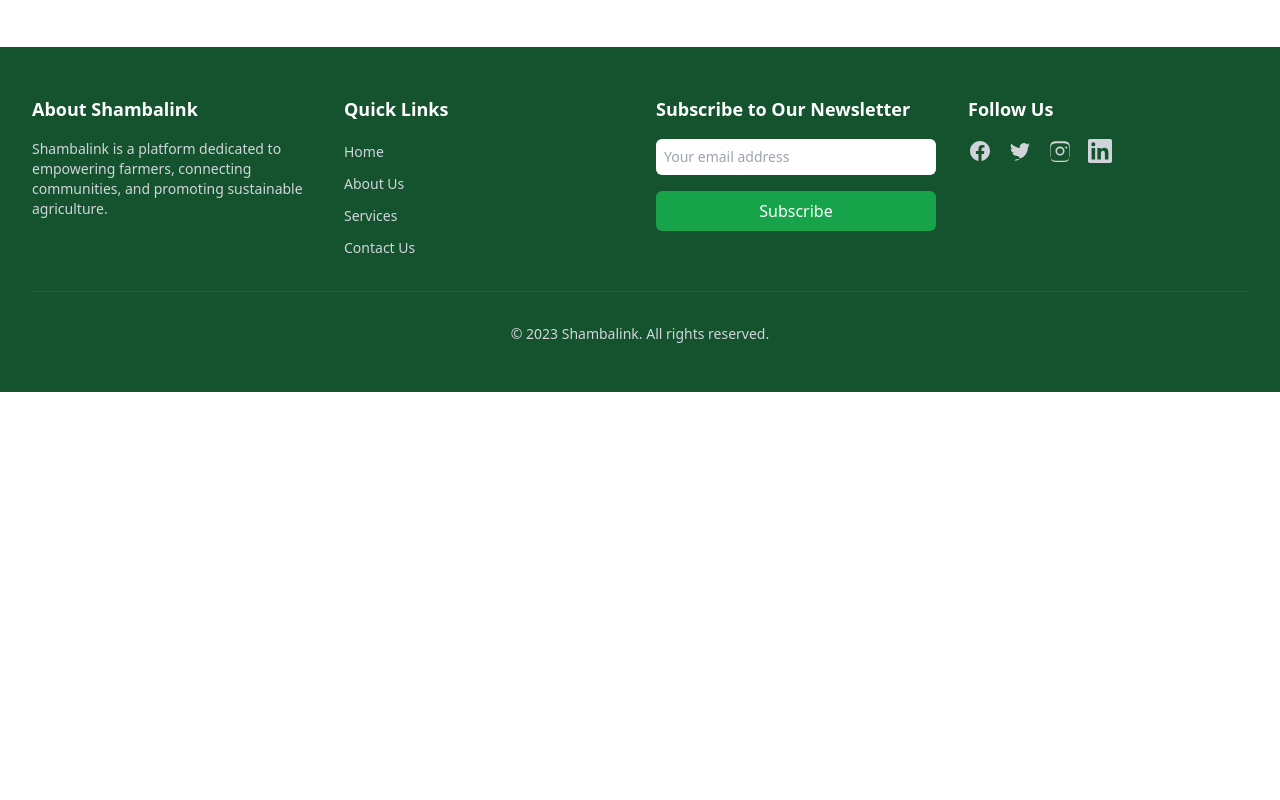
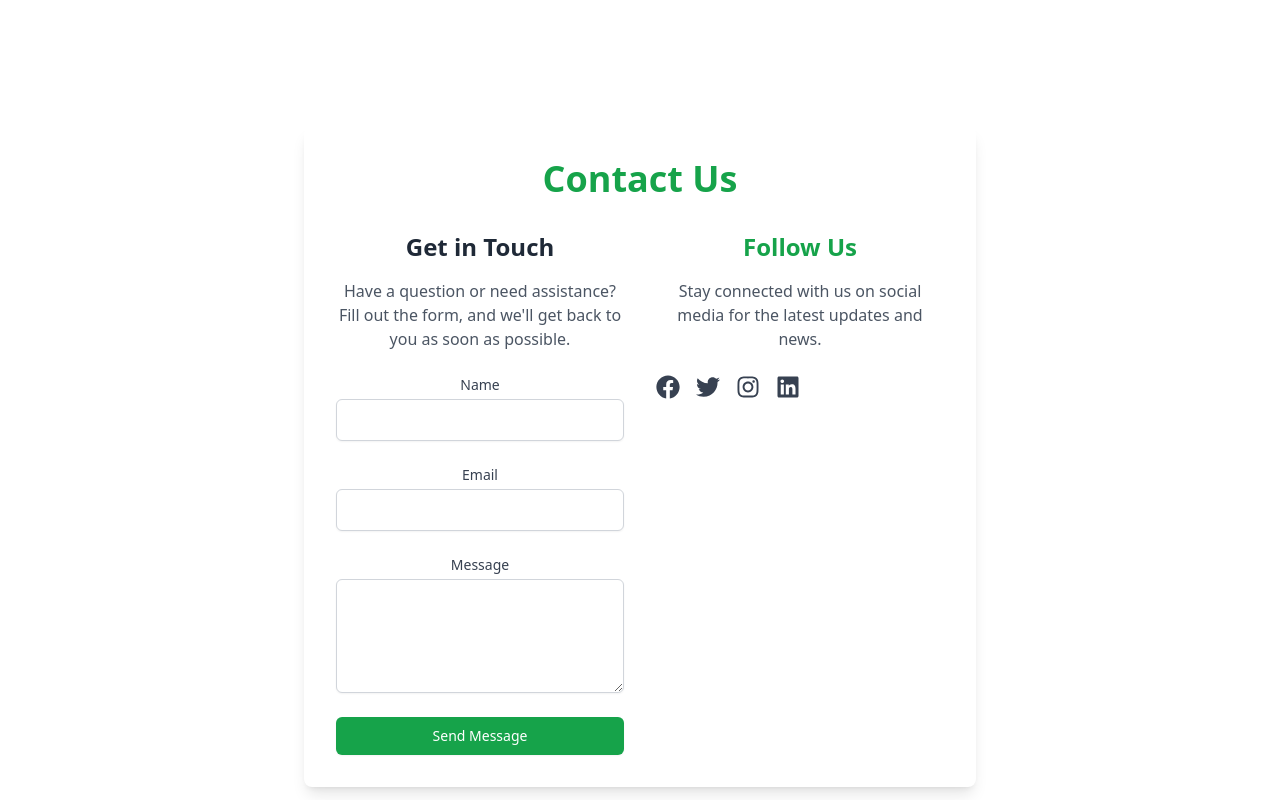
Before and after one commit to dorineokowo/shambalink2, a Next.js app: page / in a window 1280 px wide. Shown: the part 2860-3660 px from the top of the page. Before the commit the page ends 3252 px from the top, so only its background shows below. Built offline with nearby package versions, Linux system fonts and the light colour scheme.

Commit message:
Added contact section

```diff
--- a/package.json
+++ b/package.json
@@ -9,6 +9,8 @@
     "lint": "next lint"
   },
   "dependencies": {
+    "@headlessui/react": "^2.2.0",
+    "@heroicons/react": "^2.2.0",
     "framer-motion": "^12.2.0",
     "next": "15.1.6",
     "react": "^19.0.0",
--- /dev/null
+++ b/src/app/components/ContactForm.tsx
@@ -0,0 +1,75 @@
+import React, { useState } from 'react';
+
+const ContactForm: React.FC = () => {
+  const [formData, setFormData] = useState({
+    name: '',
+    email: '',
+    message: '',
+  });
+
+  const handleChange = (e: React.ChangeEvent<HTMLInputElement | HTMLTextAreaElement>) => {
+    const { name, value } = e.target;
+    setFormData((prev) => ({ ...prev, [name]: value }));
+  };
+
+  const handleSubmit = (e: React.FormEvent) => {
+    e.preventDefault();
+    // Handle form submission logic here
+    console.log('Form submitted:', formData);
+  };
+
+  return (
+    <form onSubmit={handleSubmit} className="space-y-6">
+      <div>
+        <label htmlFor="name" className="block text-sm font-medium text-gray-700">
+          Name
+        </label>
+        <input
+          type="text"
+          id="name"
+          name="name"
+          value={formData.name}
+          onChange={handleChange}
+          required
+          className="mt-1 block w-full px-3 py-2 border border-gray-300 rounded-md shadow-sm focus:outline-none focus:ring-primary focus:border-primary transition-all"
+        />
+      </div>
+      <div>
+        <label htmlFor="email" className="block text-sm font-medium text-gray-700">
+          Email
+        </label>
+        <input
+          type="email"
+          id="email"
+          name="email"
+          value={formData.email}
+          onChange={handleChange}
+          required
+          className="mt-1 block w-full px-3 py-2 border border-gray-300 rounded-md shadow-sm focus:outline-none focus:ring-primary focus:border-primary transition-all"
+        />
+      </div>
+      <div>
+        <label htmlFor="message" className="block text-sm font-medium text-gray-700">
+          Message
+        </label>
+        <textarea
+          id="message"
+          name="message"
+          value={formData.message}
+          onChange={handleChange}
+          rows={4}
+          required
+          className="mt-1 block w-full px-3 py-2 border border-gray-300 rounded-md shadow-sm focus:outline-none focus:ring-primary focus:border-primary transition-all"
+        />
+      </div>
+      <button
+        type="submit"
+        className="w-full flex justify-center py-2 px-4 border border-transparent rounded-md shadow-sm text-sm font-medium text-white bg-green-600 hover:bg-green-800 focus:outline-none focus:ring-2 focus:ring-offset-2 focus:ring-primary transition-all"
+      >
+        Send Message
+      </button>
+    </form>
+  );
+};
+
+export default ContactForm;
--- a/src/app/components/Navbar.tsx
+++ b/src/app/components/Navbar.tsx
@@ -45,7 +45,7 @@ const Navbar: React.FC = () => {
               Services
             </Link>
             <Link
-              href="/contact"
+              href="/Contact"
               className="text-gray-700 font-semibold hover:text-green-600 transition-all duration-300 transform hover:scale-110 hover:translate-x-2 hover:underline"
             >
               Contact
@@ -114,7 +114,7 @@ const Navbar: React.FC = () => {
                 Services
               </Link>
               <Link
-                href="/contact"
+                href="/Contact"
                 className="block text-gray-700 font-semibold hover:text-green-600 px-3 py-2 rounded-md transition-all duration-300 transform hover:scale-110 hover:translate-x-2 hover:underline"
               >
                 Contact
--- /dev/null
+++ b/src/app/components/SocialIcons.tsx
@@ -0,0 +1,44 @@
+"use client";
+import React from 'react';
+import { FaFacebook, FaTwitter, FaInstagram, FaLinkedin } from 'react-icons/fa';
+
+const SocialIcons: React.FC = () => {
+  return (
+    <div className="flex space-x-4">
+      <a
+        href="https://facebook.com"
+        target="_blank"
+        rel="noopener noreferrer"
+        className="text-gray-700 hover:text-green-600 transition-all transform hover:scale-110"
+      >
+        <FaFacebook size={24} />
+      </a>
+      <a
+        href="https://twitter.com"
+        target="_blank"
+        rel="noopener noreferrer"
+        className="text-gray-700 hover:text-green-600 transition-all transform hover:scale-110"
+      >
+        <FaTwitter size={24} />
+      </a>
+      <a
+        href="https://instagram.com"
+        target="_blank"
+        rel="noopener noreferrer"
+        className="text-gray-700 hover:text-green-600 transition-all transform hover:scale-110"
+      >
+        <FaInstagram size={24} />
+      </a>
+      <a
+        href="https://linkedin.com"
+        target="_blank"
+        rel="noopener noreferrer"
+        className="text-gray-700 hover:text-green-600 transition-all transform hover:scale-110"
+      >
+        <FaLinkedin size={24} />
+      </a>
+    </div>
+  );
+};
+
+export default SocialIcons;
--- a/src/app/page.tsx
+++ b/src/app/page.tsx
@@ -5,6 +5,9 @@ import Footer from "./components/Footer";
 import Modal from "./components/Modal"; // Import the Modal component
 import Signup from "./Signup/page"; // Import the SignupForm component
 import Image from "next/image";
+import ContactForm from "./components/ContactForm";
+import SocialIcons from "./components/SocialIcons";
+
 import {
   FaShoppingCart,
   FaChalkboardTeacher,
@@ -273,6 +276,35 @@ const HomePage: React.FC = () => {
           />
         </div>
       </section>
+      <section className="py-20 text-center min-h-screen flex items-center justify-center">
+      <div className="bg-white p-8 rounded-lg shadow-lg w-full max-w-2xl transform transition-all duration-500 hover:scale-105">
+        <h1 className="text-green-600 text-4xl font-bold text-center mb-8 animate-fade-in">
+          Contact Us
+        </h1>
+        <div className="grid grid-cols-1 md:grid-cols-2 gap-8">
+          <div className="animate-slide-up">
+            <h2 className="text-2xl font-semibold text-gray-800 mb-4">
+              Get in Touch
+            </h2>
+            <p className="text-gray-600 mb-6">
+              Have a question or need assistance? Fill out the form, and we&apos;ll
+              get back to you as soon as possible.
+            </p>
+            <ContactForm />
+          </div>
+          <div className="animate-slide-up">
+            <h2 className="text-green-600 text-2xl font-semibold mb-4">
+              Follow Us
+            </h2>
+            <p className="text-gray-600 mb-6">
+              Stay connected with us on social media for the latest updates and
+              news.
+            </p>
+            <SocialIcons />
+          </div>
+        </div>
+      </div>
+        </section>
 
       {/* Footer */}
       <Footer />
--- a/tailwind.config.ts
+++ b/tailwind.config.ts
@@ -14,7 +14,23 @@ const config: Config = {
       colors: {
         background: "var(--background)",
         foreground: "var(--foreground)",
+        primary: '#2563eb', // Tailwind's blue-600
+        secondary: '#1e40af', // Tailwind's blue-700
       },
+    },
+  },
+  animation: {
+    'fade-in': 'fadeIn 0.5s ease-in-out',
+    'slide-up': 'slideUp 0.5s ease-in-out',
+  },
+  keyframes: {
+    fadeIn: {
+      '0%': { opacity: '0' },
+      '100%': { opacity: '1' },
+    },
+    slideUp: {
+      '0%': { transform: 'translateY(20px)', opacity: '0' },
+      '100%': { transform: 'translateY(0)', opacity: '1' },
     },
   },
   plugins: [],
```
Also changed, not shown: 1 other file (tests, documents, lock files or other folders).
